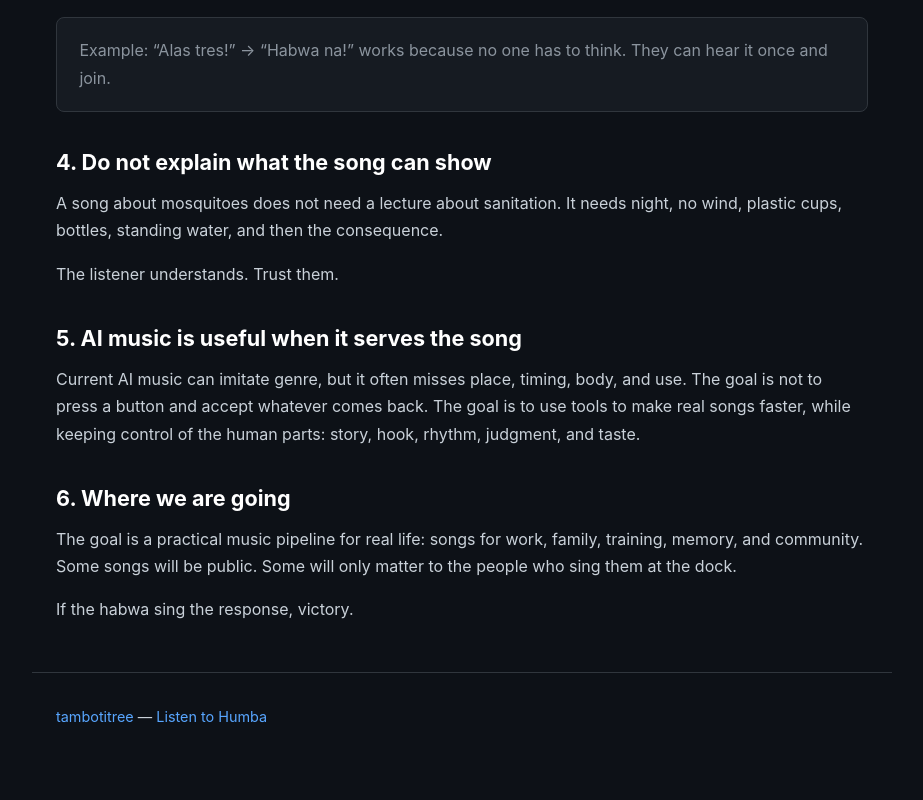
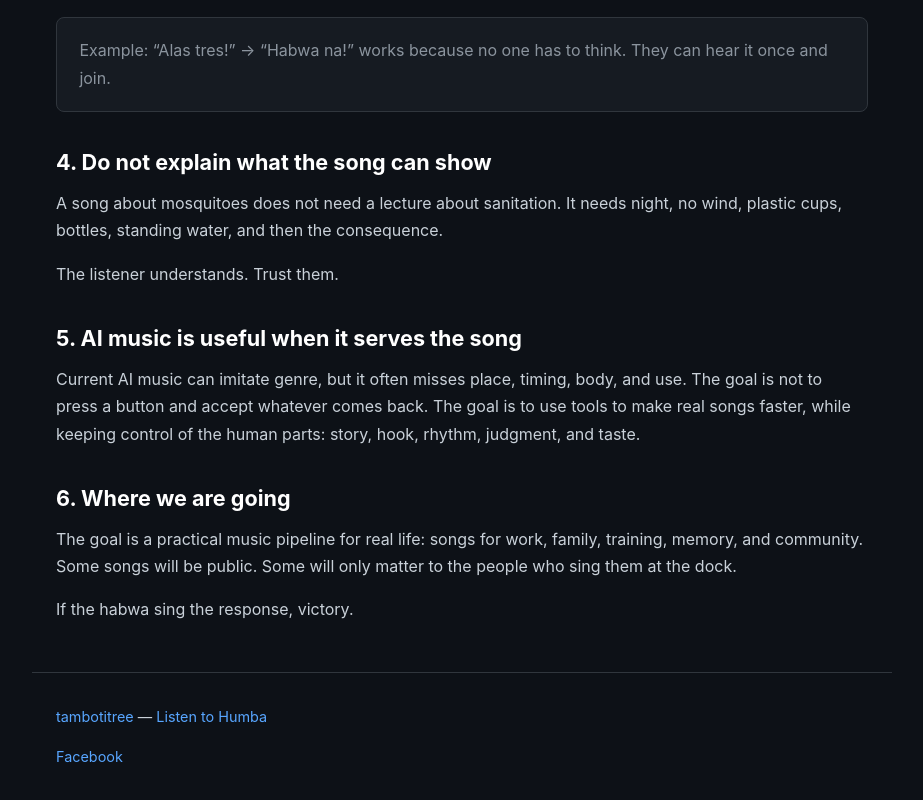
Before and after one commit to tambotitree/tambotitree.github.io, a plain HTML site: page music.html in a window 1280 px wide. Shown: the part 1282-2082 px from the top of the page, without its empty margins (178-1101 px from the left). Before the commit the page ends 2059 px from the top, so only its background shows below. Drawn offline with Linux system fonts and the light colour scheme.

Commit message:
Add Facebook link to music.html footer

```diff
--- a/music.html
+++ b/music.html
@@ -193,6 +193,15 @@ i<!DOCTYPE html>
     <a href="index.html">tambotitree</a> —
     <a href="https://www.youtube.com/watch?v=sElZE8XLwfE" target="_blank" rel="noopener noreferrer">Listen to Humba</a>
   </p>
+  <p>
+
+  <a href="https://www.facebook.com/JackRyanShadowRecruit" target="_blank">
+
+    Facebook
+
+  </a>
+
+</p>
 </footer>
 
 </body>
```
